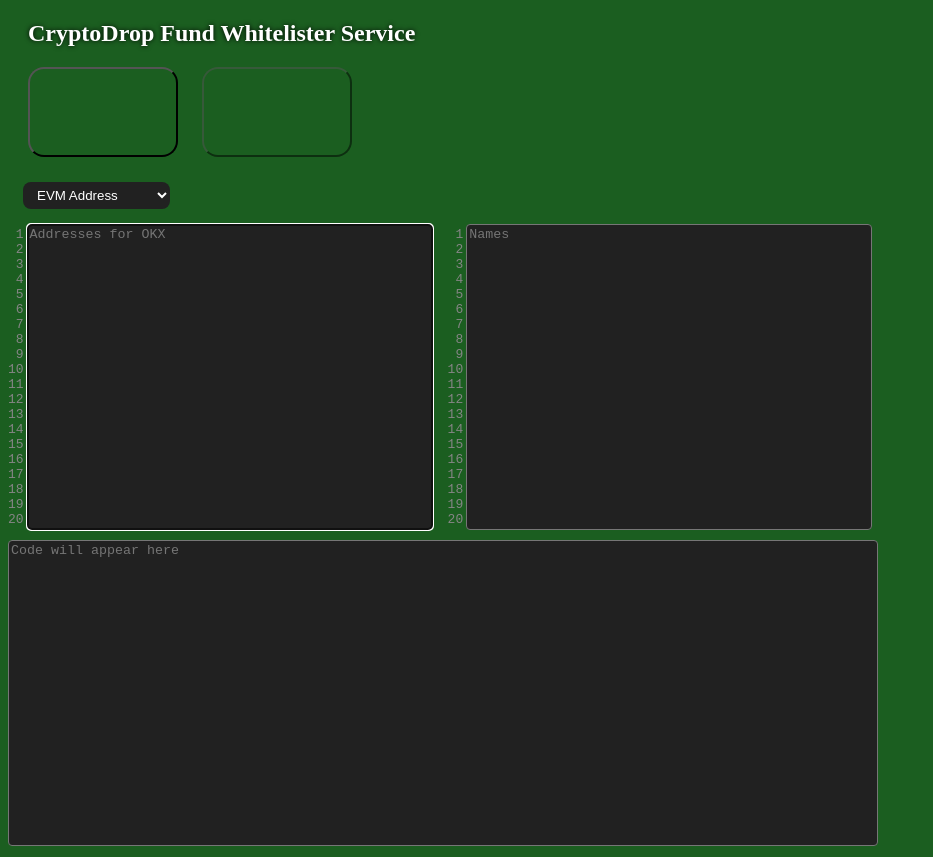
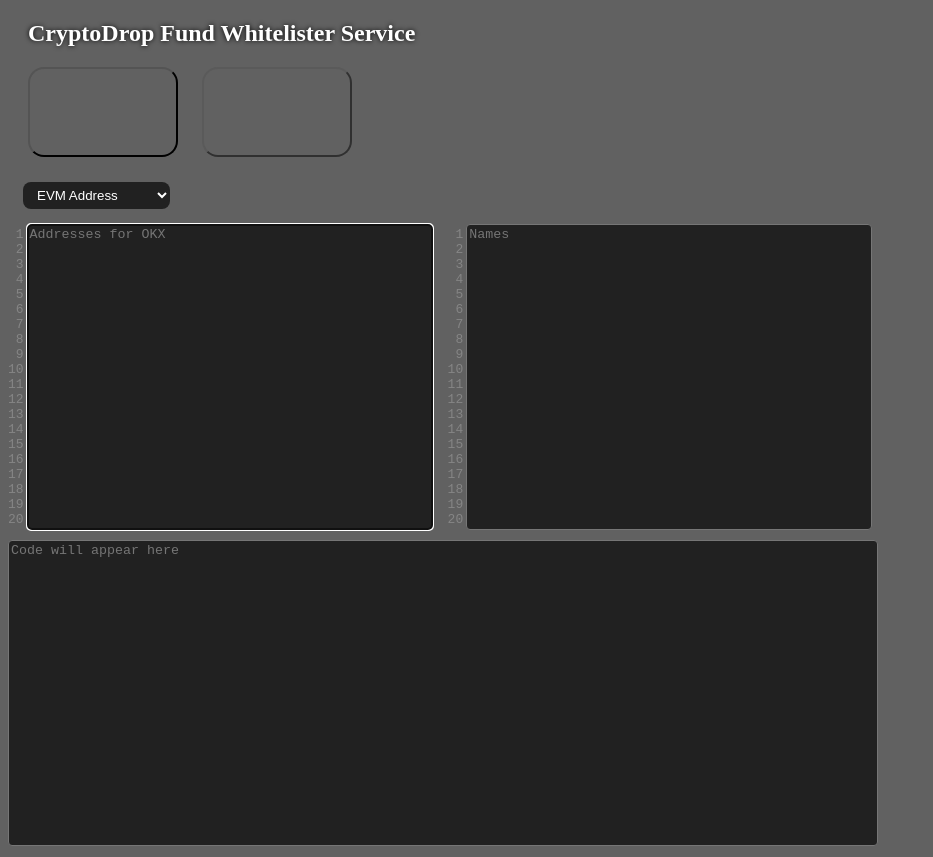
Before and after one commit to CryptoDropFund/okx_whitelist_site-main, a plain HTML site: page index.html in a window 1280 px wide. Shown: the whole page, without its empty margins (0-933 px from the left). Drawn offline with Linux system fonts and the light colour scheme.

Commit message:
Update styles_1_02.css

```diff
--- a/styles_1_02.css
+++ b/styles_1_02.css
@@ -1,6 +1,6 @@
 
 body {
-    background-color: #1B5E20;
+    background-color: #616161;
     font: medium "Trebuchet MS";
 }
 
```
